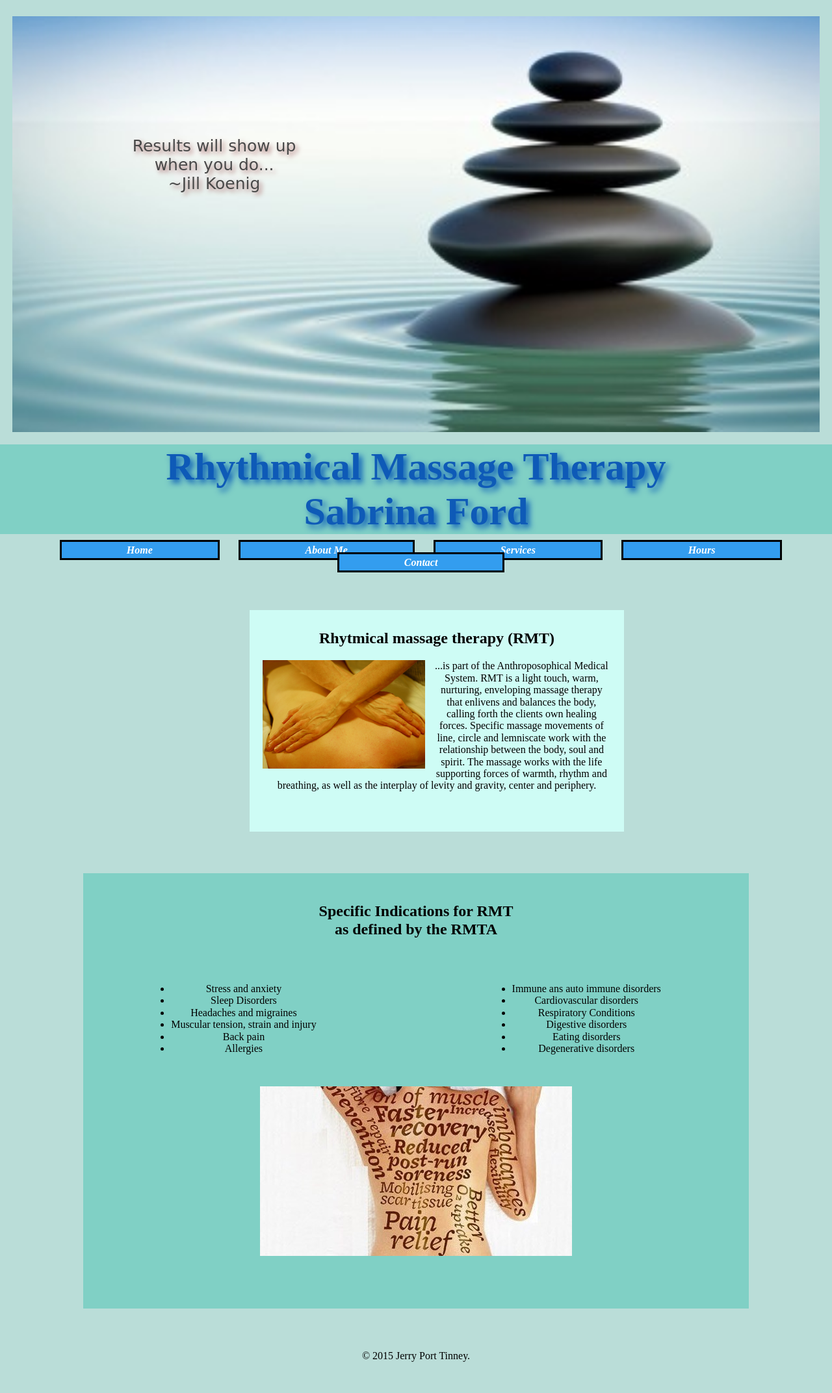
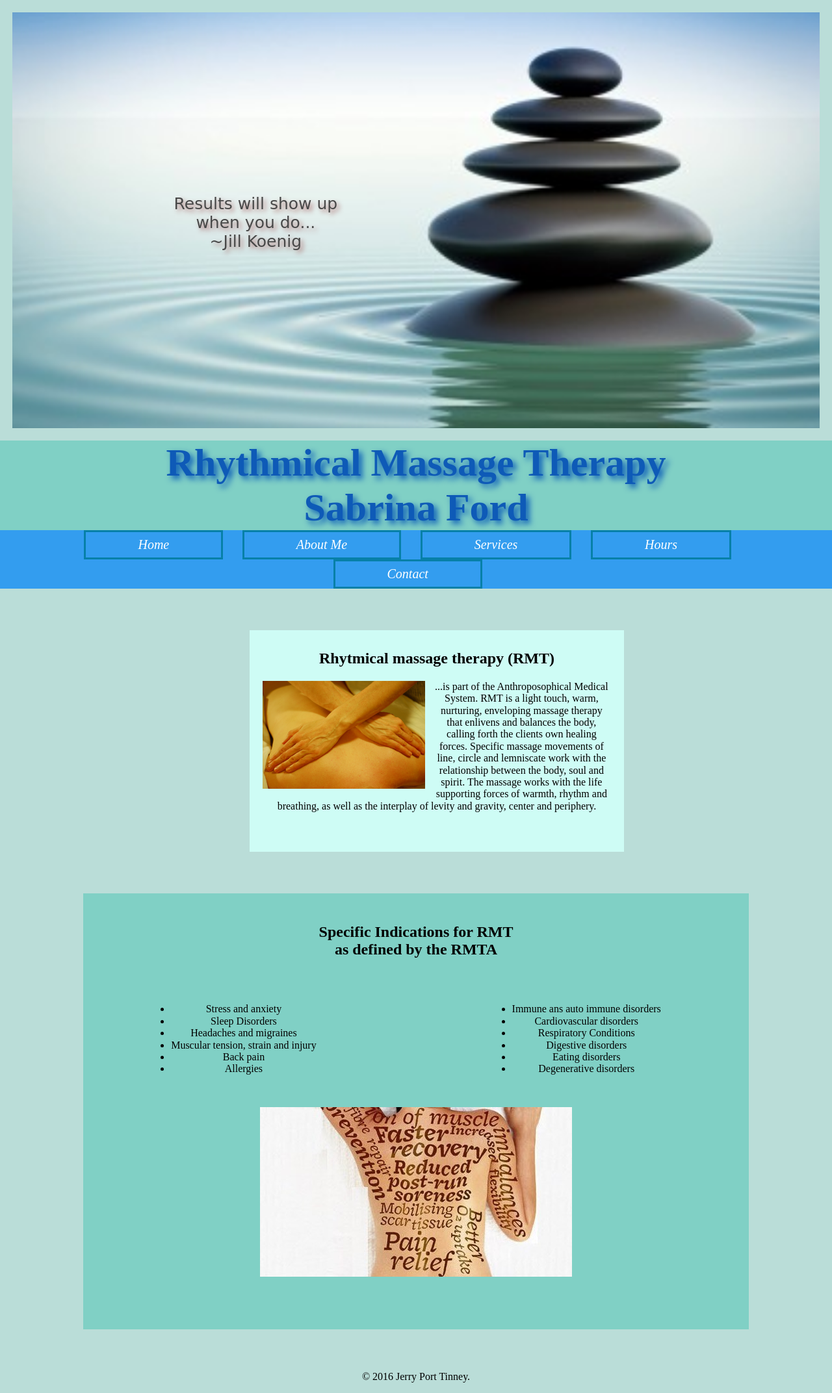
Before and after one commit to p-tizzle/Rhythmical-Massage-2, a PHP site: page / in a window 1280 px wide. Shown: the whole page at 65% size. Before the commit the page ends 2096 px from the top, so only its background shows below. Run offline with PHP 8.4, Linux system fonts and the light colour scheme; some libraries are stand-ins or nearby versions.

Commit message:
cleaned up css

```diff
--- a/index.html
+++ b/index.html
@@ -8,13 +8,14 @@
   </head>
 
   <body>
-    <div id="wrapper">
     <header>
       <p id="quotes"> Results will show up <br> when you do... <br> ~Jill Koenig</p>
     </header>
+      <div>
         <h1>Rhythmical Massage Therapy <br>Sabrina Ford</h1>
+      </div>
       <nav>
-        <ul>
+        <ul class="links">
           <li><a href="index.html">Home</a></li>
           <li><a href="About.html">About Me</a></li>
           <li><a href="Services.html">Services</a></li>
@@ -33,7 +34,7 @@
      </section>
      <section>
       <div class="reason">
-        <h2>Specific Indications for RMT <br>as defined by the RMTA</h2>
+        <h2>Specific Indications for RMT <br> as defined by the RMTA</h2>
           <ul id="left">
                 <li>Stress and anxiety</li>
                 <li>Sleep Disorders</li>
@@ -54,8 +55,7 @@
       </div>
     </section>
     <footer>
-      <p>&copy; 2015 Jerry Port Tinney. </p>
+      <p>&copy; 2016 Jerry Port Tinney. </p>
     </footer>
-    </div>
   </body>
 </html>
--- a/main.css
+++ b/main.css
@@ -1,32 +1,38 @@
-/* header still needs a few quotes to fade in and fade
-out*/
+
+
+
+/************header*********/
 
 header{
+  position: relative;
   text-decoration: none;
   background: url("images/pic1.jpg");
   background-size: cover;
   background-repeat: no-repeat;
-  background-position: center center;
+  background-position: center ;
   height: 40em;
   margin: 1.5%;
 }
-/* quotes in the header*/
+
 #quotes{
-  margin-left: -50%;
-  padding: 15%;
+  position: absolute;
+  left: 20%;
+  top: 40%;
   font-size:25px;
   font-family: cursive;
   color:#484848 ;
   text-shadow: 4px 4px 7px #AE7979;
 }
 
+/*******body*****/
 body{
   background-color: #BADDD8;
   text-align: center;
 }
 
 
-h1 {
+/********h1********/
+h1{
   text-align: center;
   text-decoration: none;
   font-family: century;
@@ -37,28 +43,48 @@ h1 {
   margin: auto;
 }
 
+/********navigation********/
+.links {
+  list-style: none;
+  margin: 0;
+  padding: 0%;
+  overflow: hidden;
+  background-color:#339DEF;
+}
+
+.links li{
+  display: inline-block;
+  padding-right: 2%;
+
+}
 
 li a{
-  text-align: center;
+  display: block;
+  padding: 8px 80px;
+   text-align: center;
   text-decoration: none;
-  font-size: 16px;
+  font-size: 20px;
   font-style: oblique;
   color: white;
+  border: 3px solid #0780A8;
+}
+li a:hover{
+  background-color: black;
+}
+li a:active{
+  background-color: red;
+}
+li a:text {
+  color: orange;
+}
+li a:focus {
+  color: purple;
 }
 
 
 
-nav li {
-  display: inline;
-  margin-right : 2%;
-  padding: 4px 100px ;
-  text-decoration: none;
-  border: 3px solid black;
-  font-weight: bold;
-  background-color: #339DEF;
-}
 
-
+/*******rmt h2*****/
 .rmt{
 
   text-align: center;
@@ -73,6 +99,10 @@ nav li {
   padding-right: 2%;
 }
 
+
+
+/*******indication bullets***********/
+
 .reason {
   background-color: #80D0C5;
   text-align:center;
@@ -83,9 +113,7 @@ nav li {
 #left{
   float: left;
   padding: 4%;
-
 }
-
 #right{
   float: right;
   padding: 4%;
```
